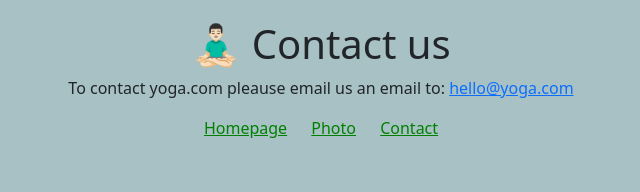
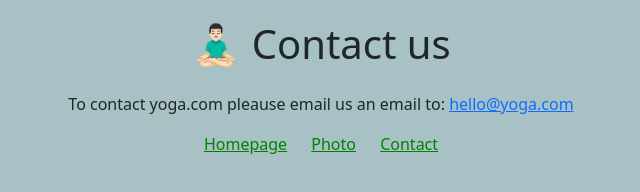
Before and after one commit to Mehrnaz-zand/Multiple-page-hosting, a plain HTML site: page contact.html in a window 1280 px wide. Shown: the whole page, without its empty margins (319-959 px from the left). Drawn offline with nearby package versions, Linux system fonts and the light colour scheme.

Commit message:
Updated contact margin

```diff
--- a/contact.html
+++ b/contact.html
@@ -13,7 +13,7 @@
     <h1>
         🧘🏻‍♂️ Contact us
     </h1>
-    <p>
+    <p class="mt-4">
         To contact yoga.com pleause email us an email to: <a href="mailto:hello@yoga.com">hello@yoga.com</a>
     </p>
     <footer>
```
